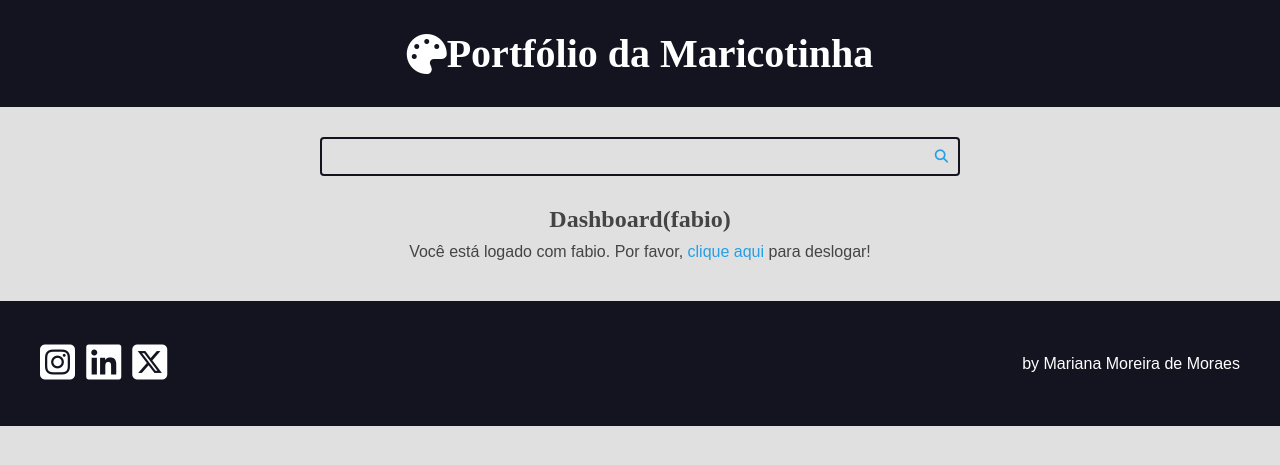
After one commit to Fabio-R-Moraes/artes_portfolio, a Django app: page /autores/dashboard/ in a window 1280 px wide. The commit adds this page. Shown: the top 465 px of the page. Run offline with Django 5.2, Linux system fonts and the light colour scheme; a user stored in the database is signed in.

Commit message:
Finalizado o login e o logout e iniciado o dashboard do usuário

```diff
--- /dev/null
+++ b/autores/templates/pages/dashboard.html
@@ -0,0 +1,9 @@
+{% extends 'global/base.html' %}
+{% block title %}Dashboard({{ user }}){% endblock title %}
+{% block conteudo %}
+<div class="main-content center container">
+    <h2>Dashboard({{ user }})</h2>
+    {% include 'partials/login_messages.html' %}
+</div>
+{% include 'global/partials/mensagens.html' %}
+{% endblock conteudo %}
--- /dev/null
+++ b/autores/templates/partials/login_messages.html
@@ -0,0 +1,12 @@
+{% if request.user.is_authenticated %}
+    <div class="login-message">
+        Você está logado com {{ request.user.username}}.
+        Por favor,
+        <form class="inline-form" action="{% url 'autores:logout' %}" method="post">
+            {% csrf_token %}
+            <input type="hidden" name="username" value="{{ request.user.username }}">
+            <button class="plaintext-button" type="submit">clique aqui</button>
+        </form>
+        para deslogar!
+    </div>
+{% endif %}
--- a/autores/urls.py
+++ b/autores/urls.py
@@ -9,4 +9,5 @@ urlpatterns = [
     path('login/', views.login_view, name='login'),
     path('login/create/', views.login_create, name='login_create'),
     path('logout/',views.logout_view, name='logout'),
+    path('dashboard/', views.dashboard, name='dashboard'),
 ]
--- a/autores/views.py
+++ b/autores/views.py
@@ -42,6 +42,7 @@ def login_view(request):
     })
 
 def login_create(request):
+
     if not request.POST:
         raise Http404()
 
@@ -62,7 +63,7 @@ def login_create(request):
     else:
         messages.errorq(request, 'Usuário ou senha inválidos!!!')
 
-    return redirect(login_url)
+    return redirect(reverse('autores:dashboard'))
 
 @login_required(login_url='autores:login', redirect_field_name='next')
 def logout_view(request):
@@ -74,3 +75,7 @@ def logout_view(request):
 
     logout(request)
     return redirect(reverse('autores:login'))
+
+@login_required(login_url='autores:login', redirect_field_name='next')
+def dashboard(request):
+    return render(request, 'pages/dashboard.html')
--- a/portfolio/static/portfolio/css/styles.css
+++ b/portfolio/static/portfolio/css/styles.css
@@ -351,6 +351,13 @@ h1, h2, h3, h4, h5, h6 {
     font-size: 1.6rem;
 }
 
+/*Autores*/
+.login-message {
+    margin: 1rem 0;
+}
+
+/*Generics*/
+
 @media(max-width: 600px) {
     .main-content-list,
     .form-content-grid {
```
Also changed, not shown: autores/templates/pages/login.html (+1 -12 lines), portfolio/admin.py (+10 -1 lines), db.sqlite3.
